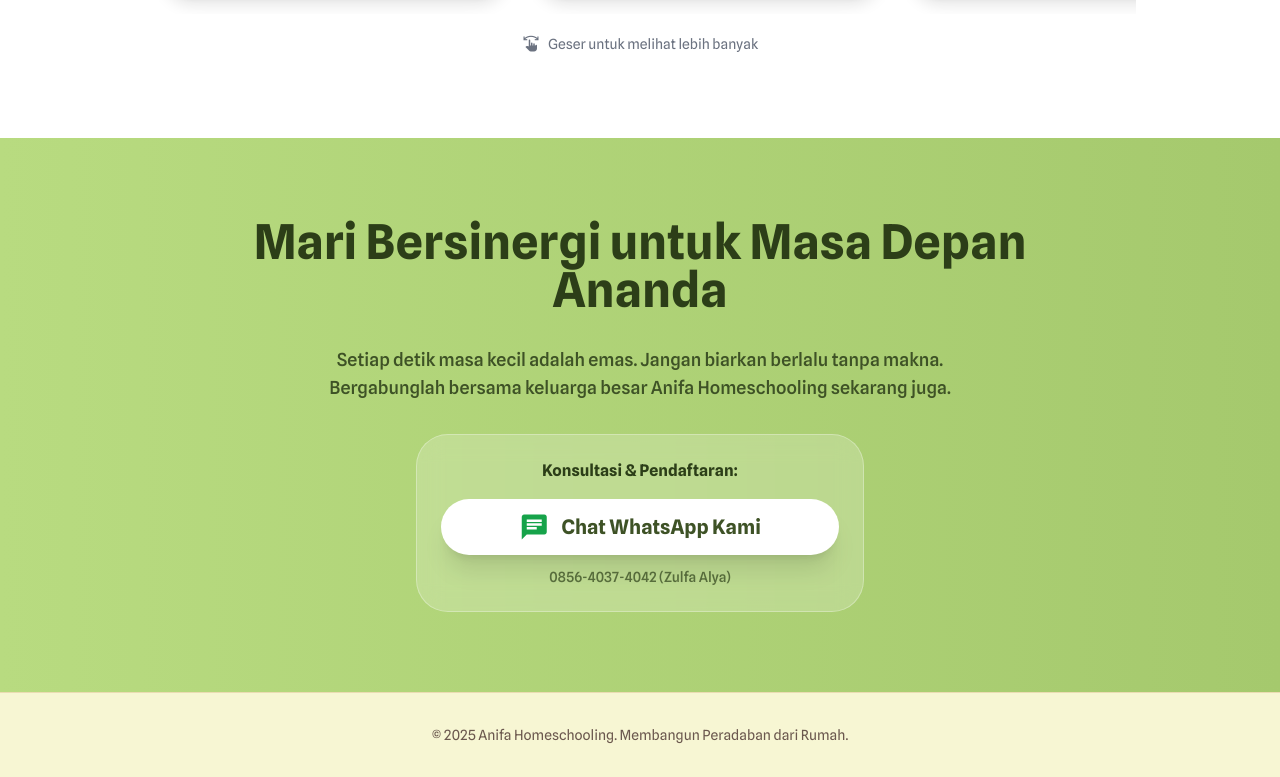
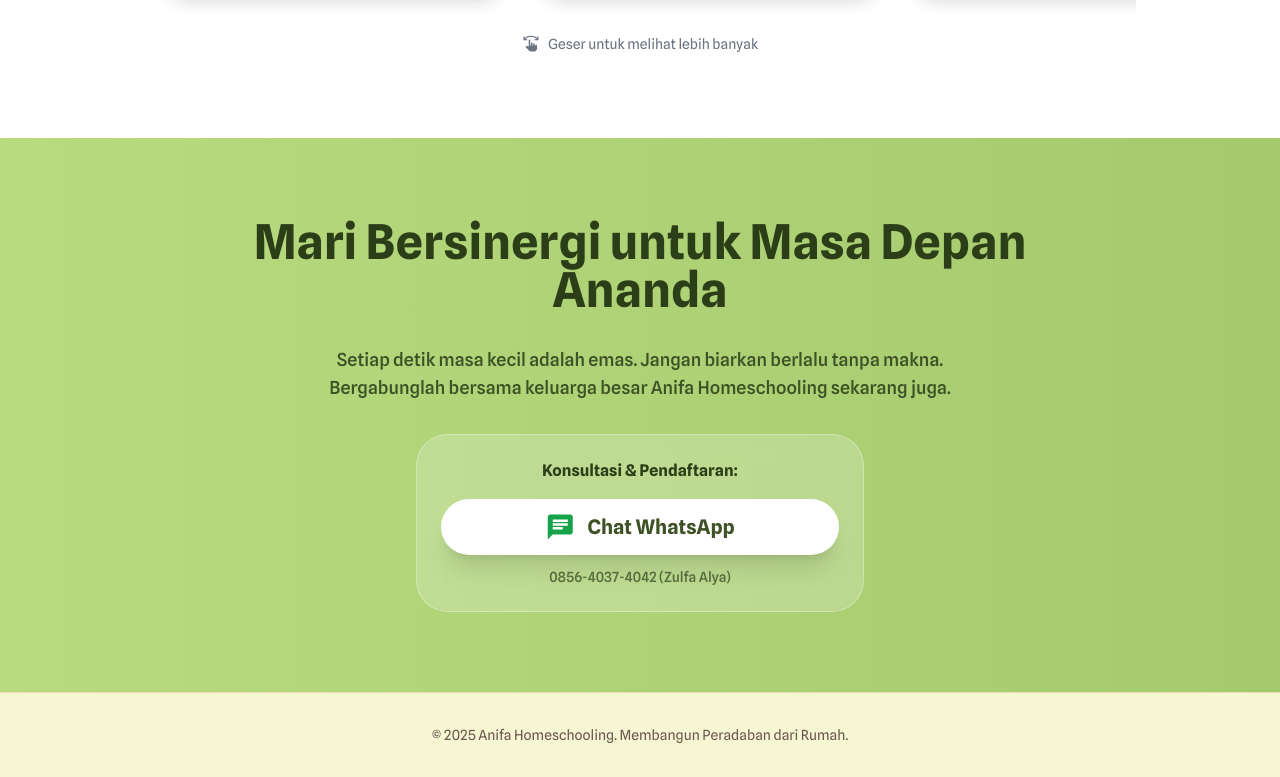
Before and after one commit to wildanfh/anifahomeschooling, a React (Vite) app: page / in a window 1280 px wide. Shown: the part 5282-6059 px from the top of the page. Built offline with nearby package versions, Linux system fonts and the light colour scheme.

Commit message:
edit text cta

```diff
--- a/src/components/CTA.tsx
+++ b/src/components/CTA.tsx
@@ -20,7 +20,7 @@
               rel="noopener noreferrer"
             >
               <span className="material-symbols-outlined text-3xl text-green-600">chat</span>
-              <span>Chat WhatsApp Kami</span>
+              <span>Chat WhatsApp</span>
             </a>
             <p className="text-sm text-[#2c3e18]/70 mt-3 font-medium">0856-4037-4042 (Zulfa Alya)</p>
           </div>
```
